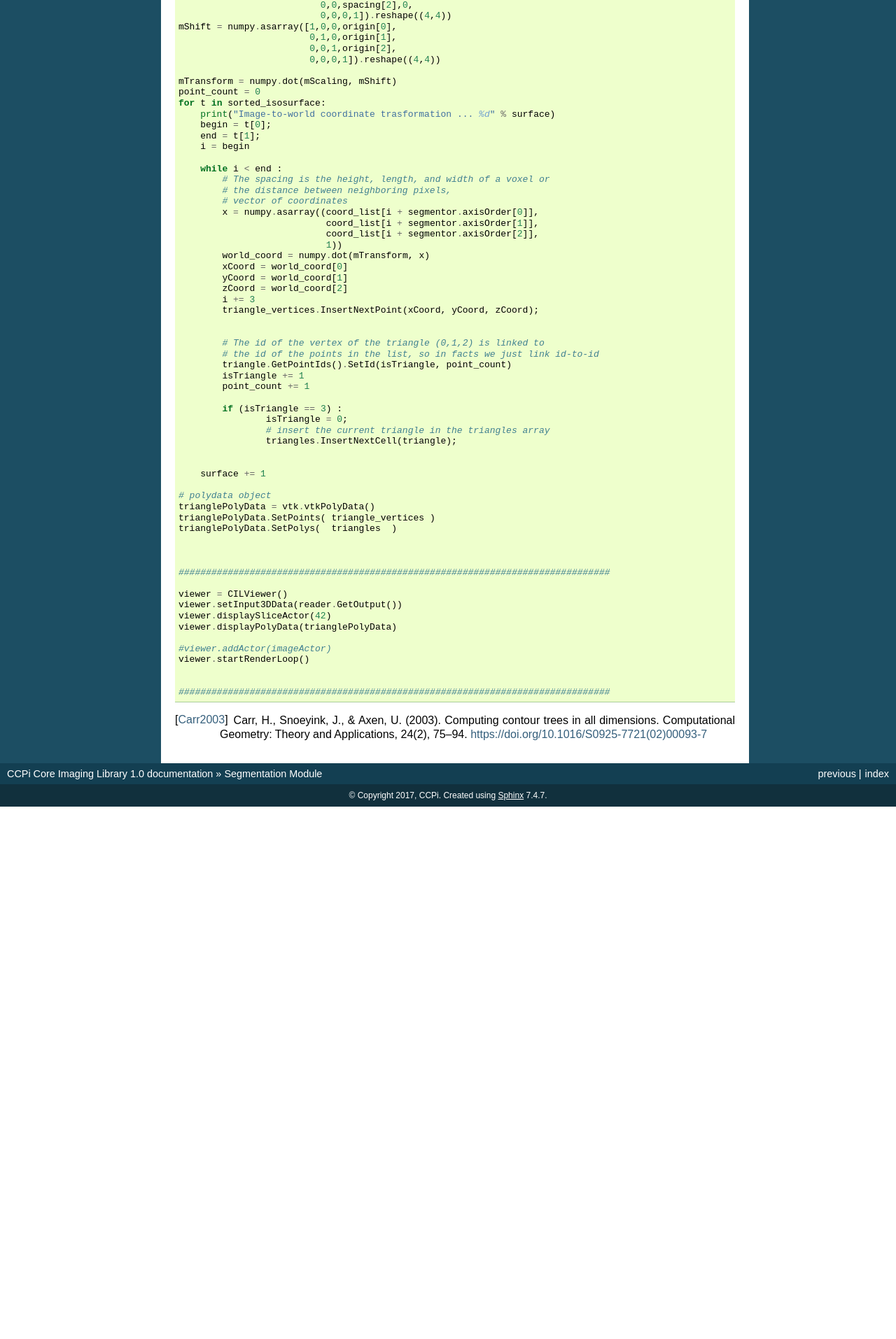
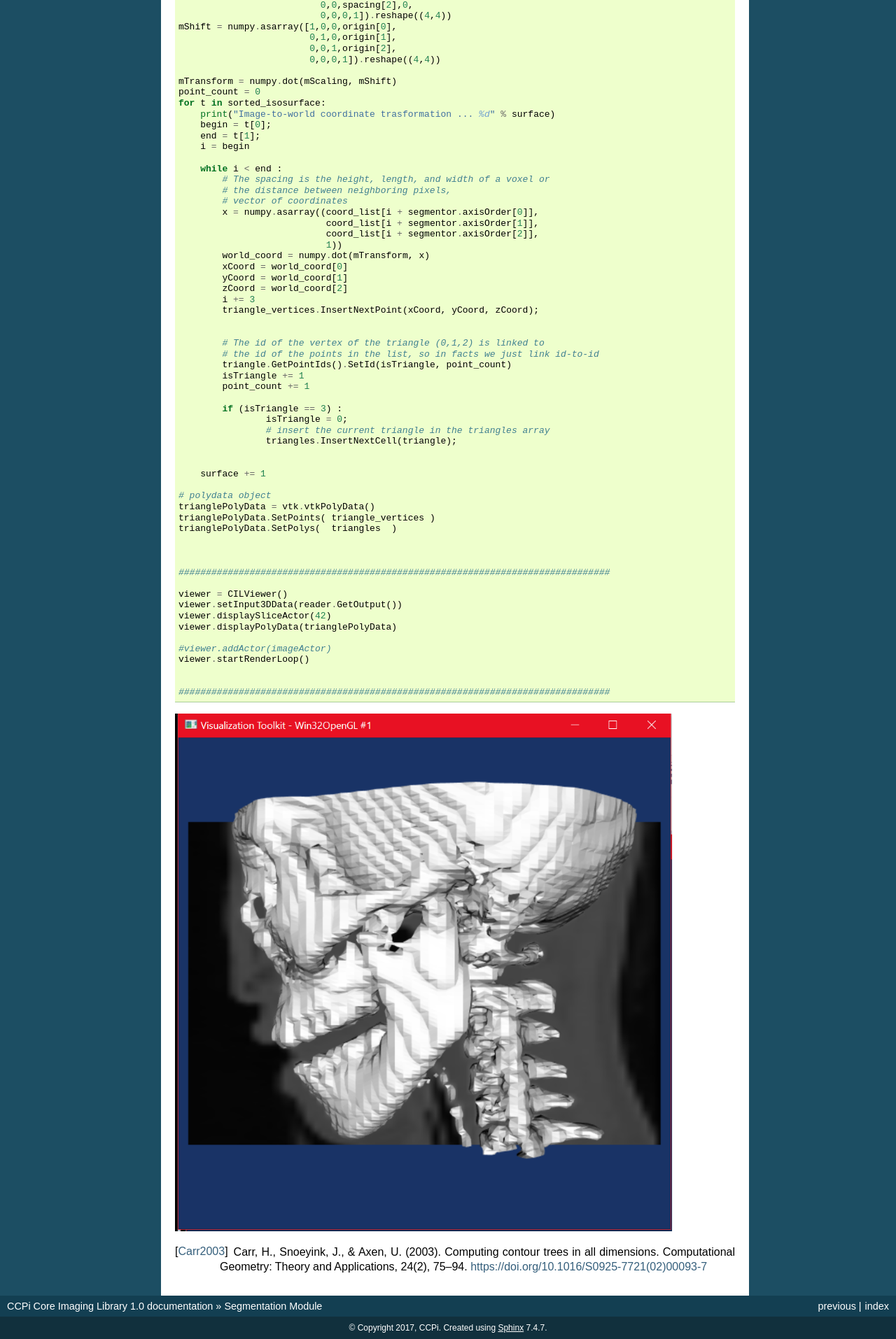
Before and after one commit to vais-ral/CIL-Docs, a Sphinx documentation site: the page built from docs/segmentation.rst, in a window 1280 px wide. Shown: the part 4167-6081 px from the top of the page at 70% size. Built offline with Sphinx 7.4.7, drawn with Linux system fonts in a browser that asks for light colours; before the commit the page ends 5320 px from its top, so only the background shows below that.

Commit message:
Update segmentation.rst

```diff
--- a/docs/segmentation.rst
+++ b/docs/segmentation.rst
@@ -313,7 +313,7 @@ It is basically it! You can run the following script that will do the segmentati
     ###############################################################################
 
 
-
+.. image:: ../pics/Segmentation_Figure_1.png
 
 .. [Carr2003] Carr, H., Snoeyink, J., & Axen, U. (2003). Computing contour trees in all dimensions.
               Computational Geometry: Theory and Applications,
```
